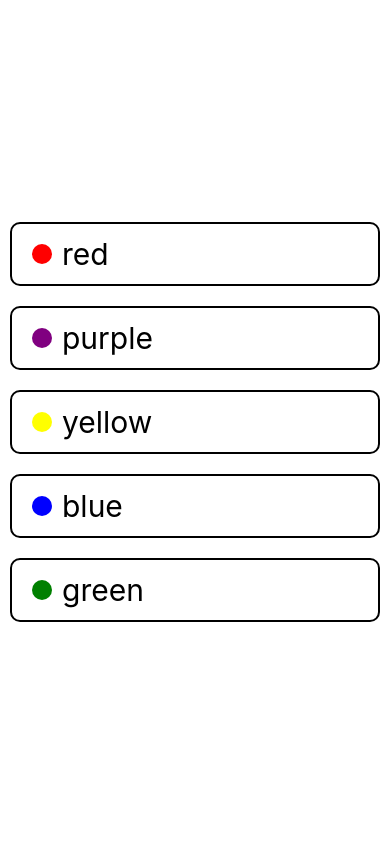
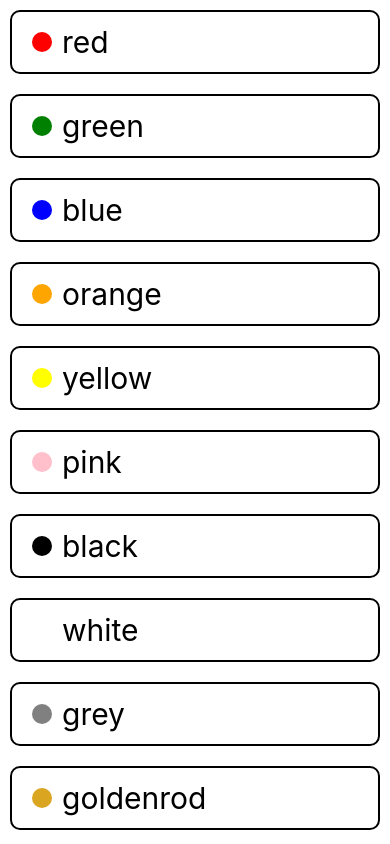
Before and after one commit to snow915/ColorCatalog, a React Native app: screen / in a window 390 px wide. Built offline with nearby package versions, Linux system fonts and the light colour scheme.

Commit message:
add: flat list for ColorButton (very useful)

```diff
--- a/App.js
+++ b/App.js
@@ -3,21 +3,24 @@
     StyleSheet,
     View,
     Text,
-    TouchableHighlight
+    TouchableHighlight,
+    FlatList
 } from 'react-native';
 import {getBackgroundColor} from "react-native/Libraries/LogBox/UI/LogBoxStyle";
 import ColorButton from "./components/ColorButton";
+import defaultColors from "./data/defaultColors.json"
 
 export default function App() {
     const [backgroundColor, setBackgroundColor] = useState("white")
     return (
-        <View style={[styles.container, {backgroundColor}]}>
-            <ColorButton backgroundColor={"red"} onPress={setBackgroundColor}/>
-            <ColorButton backgroundColor={"purple"} onPress={setBackgroundColor}/>
-            <ColorButton backgroundColor={"yellow"} onPress={setBackgroundColor}/>
-            <ColorButton backgroundColor={"blue"} onPress={setBackgroundColor}/>
-            <ColorButton backgroundColor={"green"} onPress={setBackgroundColor}/>
-        </View>
+        <FlatList style={[styles.container, {backgroundColor}]}
+                  data={defaultColors}
+                  renderItem={({item}) => {
+                      return (
+                          <ColorButton key={item.id} backgroundColor={item.color} onPress={setBackgroundColor}/>
+                      )
+                  }}
+        />
     );
 }
 
@@ -25,7 +28,5 @@
     container: {
         flex: 1,
         display: "flex",
-        justifyContent: "center",
-        alignItems: "center",
     }
 });
--- /dev/null
+++ b/data/defaultColors.json
@@ -0,0 +1,58 @@
+[
+  {
+    "id": "RYffukSB",
+    "color": "red"
+  },
+  {
+    "id": "Nmj_Aalkk",
+    "color": "green"
+  },
+  {
+    "id": "dPa_1y9h2",
+    "color": "blue"
+  },
+  {
+    "id": "6T1eYm5rU",
+    "color": "orange"
+  },
+  {
+    "id": "jxtYi-4Ho",
+    "color": "yellow"
+  },
+  {
+    "id": "KXUab8FM0",
+    "color": "pink"
+  },
+  {
+    "id": "prrS7d1hK",
+    "color": "black"
+  },
+  {
+    "id": "_CeUKCy7H",
+    "color": "white"
+  },
+  {
+    "id": "pgbYX_Wsc",
+    "color": "grey"
+  },
+  {
+    "id": "U8g991om8",
+    "color": "goldenrod"
+  },
+  {
+    "id": "KssK8Q7UP",
+    "color": "darkblue"
+  },
+  {
+    "id": "EGflqDBS3",
+    "color": "darkred"
+  },
+  {
+    "id": "j9aiAQ1dB",
+    "color": "lightblue"
+  },
+  {
+    "id": "GiKqTrINl",
+    "color": "lightred"
+  }
+]
```
